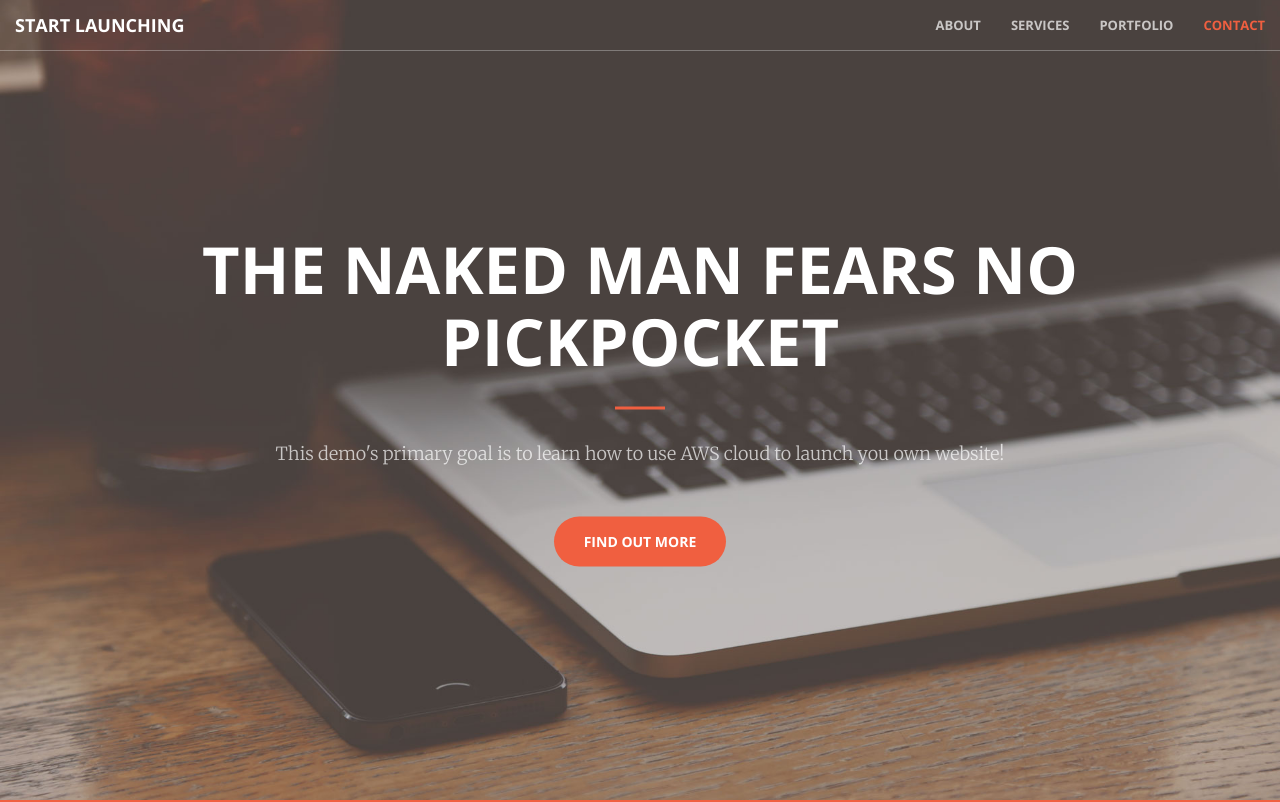
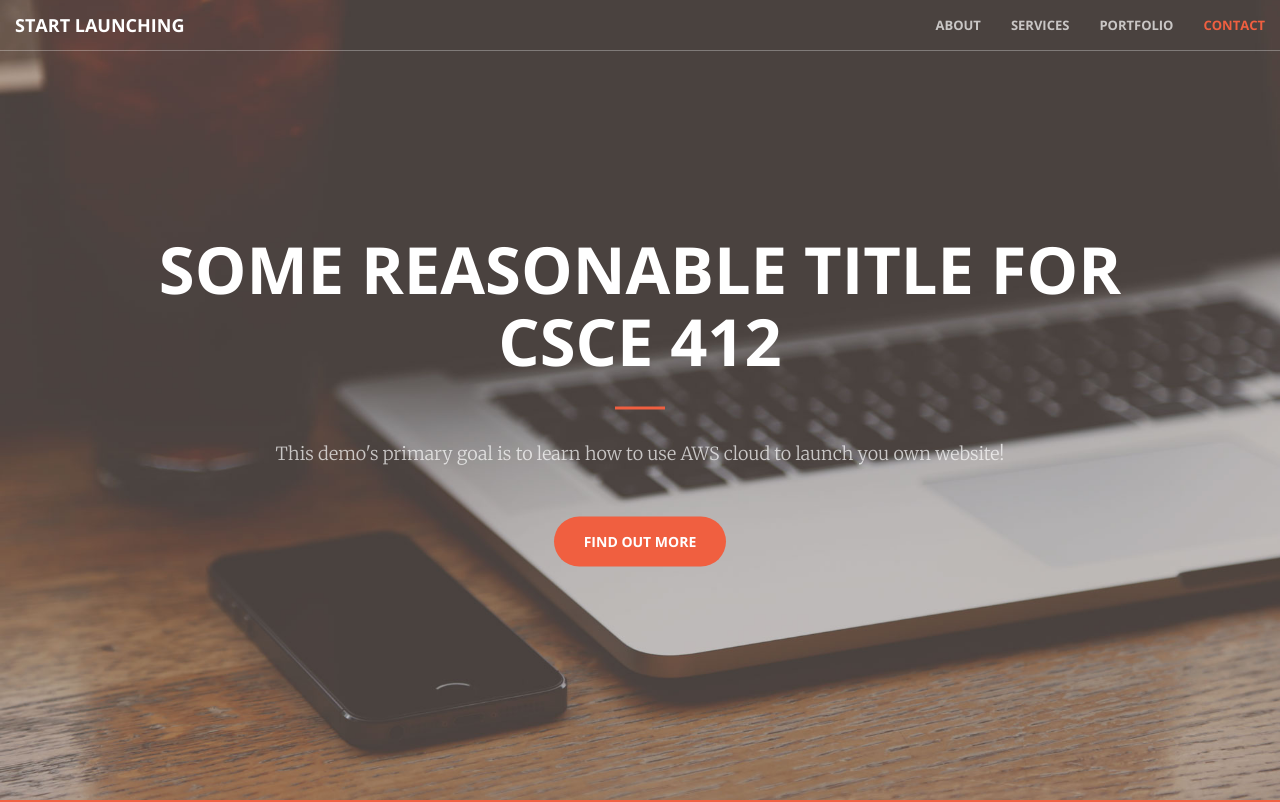
Before and after one commit to Simon-Sprouse/CSCE412Proj5, a plain HTML site: page index.html in a window 1280 px wide. Shown: the top 802 px of the page. Drawn offline with nearby package versions, Linux system fonts and the light colour scheme.

Commit message:
Pipeline test 2

```diff
--- a/index.html
+++ b/index.html
@@ -74,7 +74,7 @@
     <header>
         <div class="header-content">
             <div class="header-content-inner">
-                <h1>The Naked Man Fears No Pickpocket</h1>
+                <h1>Some Reasonable Title For CSCE 412</h1>
                 <hr>
                 <p>This demo's primary goal is to learn how to use AWS cloud to launch you own website!</p>
                 <a href="#about" class="btn btn-primary btn-xl page-scroll">Find Out More</a>
```
